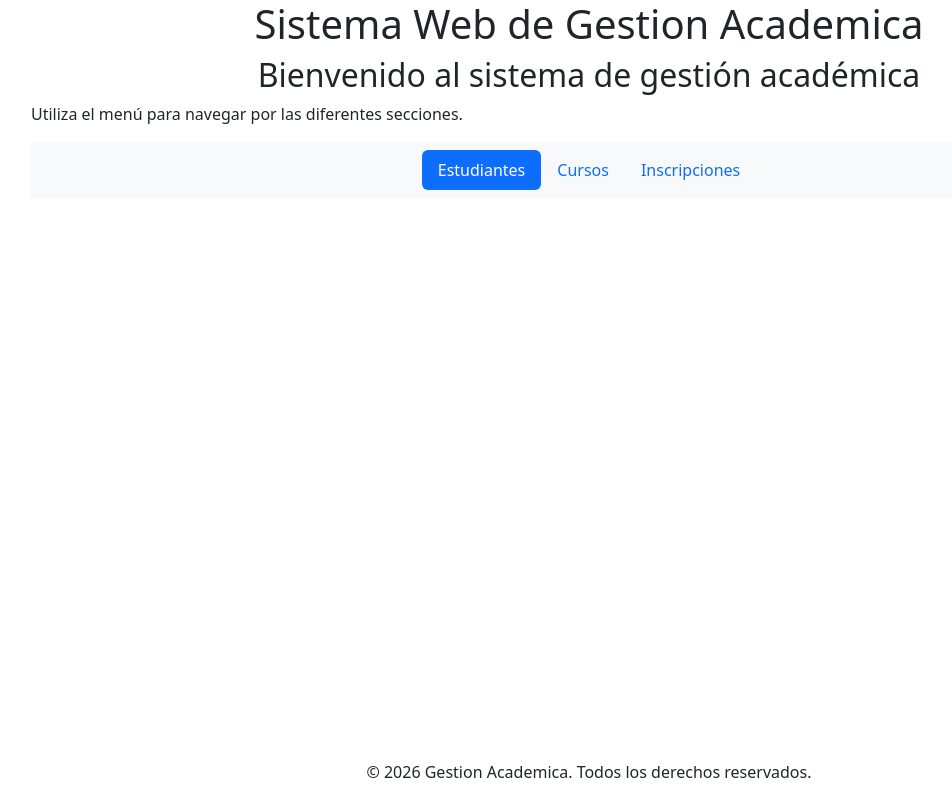
After one commit to jvargas6922/academic_management, a Django app: page / in a window 1280 px wide. The commit adds this page. Shown: the whole page, without its empty margins (51-1003 px from the left). Run offline with Django 4.2, Linux system fonts and the light colour scheme.

Commit message:
se agrega menu principal para el proyecto

```diff
--- a/academic_management/urls.py
+++ b/academic_management/urls.py
@@ -16,10 +16,12 @@ Including another URLconf
 """
 from django.contrib import admin
 from django.urls import path, include
+from apps.students import views as student_views
 
 urlpatterns = [
     path('admin/', admin.site.urls),
+    path('', student_views.home, name='home'),
     path('students/', include('apps.students.urls')),
     path('courses/', include('apps.courses.urls')),
-    path('enrollments/', include('apps.enrollments.url')),
+    path('enrollments/', include('apps.enrollments.urls')),
 ]
--- a/apps/students/urls.py
+++ b/apps/students/urls.py
@@ -2,9 +2,10 @@ from django.urls import path
 from . import views
 
 urlpatterns = [
-    path('', views.index, name='list_students'),
+    path('', views.index, name='student_list'),
     path('create/', views.create, name='create_student'),
     path('edit/<int:student_id>/', views.edit, name='edit_student'),
     path('update/<int:student_id>/', views.update, name='update_student'),
     path('delete/<int:student_id>/', views.delete, name='delete_student'),
+    # path('home/', views.home, name='home'),
 ]
--- a/apps/students/views.py
+++ b/apps/students/views.py
@@ -70,3 +70,6 @@ def delete(requests, student_id):
         return redirect('list_students')
     except Exception as e:
         messages.error(requests, f"Error al eliminar el estudiante: {str(e)}")
+
+def home(requests):
+    return render(requests, 'home.html')
--- /dev/null
+++ b/templates/home.html
@@ -0,0 +1,24 @@
+{% extends 'base.html' %}
+{% block title %}
+    Inicio
+{% endblock %}
+
+{% block content %}
+    <div class="container">
+        <h2 class="text-center">Bienvenido al sistema de gestión académica</h2>
+        <p>Utiliza el menú para navegar por las diferentes secciones.</p>
+        <nav class="navbar navbar-expand-lg navbar-light bg-light">
+            <ul class="nav nav-pills justify-content-center w-100">
+                <li class="nav-item">
+                    <a class="nav-link active" href="{% url 'student_list' %}">Estudiantes</a>
+                </li>
+                <li class="nav-item">
+                    <a class="nav-link" href="{% url 'course_list' %}">Cursos</a>
+                </li>
+                <li class="nav-item">
+                    <a class="nav-link" href="{% url 'enrollment_list' %}">Inscripciones</a>
+                </li>
+            </ul>
+        </nav>
+    </div>
+{% endblock %}
--- a/templates/student/create.html
+++ b/templates/student/create.html
@@ -7,7 +7,7 @@
 {% block content %}
 <div class="container">
     <h2 class="text-center">Crear Estudiante</h2>
-    <a href="{% url 'list_students' %}" class="btn btn-warning mb-3">Volver al Listado</a>
+    <a href="{% url 'student_list' %}" class="btn btn-warning mb-3">Volver al Listado</a>
     <form method="POST" action="{% url 'create_student' %}">
         {% csrf_token %}
         <div class="mb-3">
--- a/templates/student/edit.html
+++ b/templates/student/edit.html
@@ -28,7 +28,7 @@ Editar Estudiante
                 value="{{ student.birth_date|date:'Y-m-d' }}" required>
         </div>
         <button type="submit" class="btn btn-primary">Guardar Cambios</button>
-        <a href="{% url 'list_students' %}" class="btn btn-secondary">Cancelar</a>
+        <a href="{% url 'student_list' %}" class="btn btn-secondary">Cancelar</a>
     </form>
 </div>
 
```
Also changed, not shown: apps/enrollments/urls.py (renamed from apps/enrollments/url.py).
